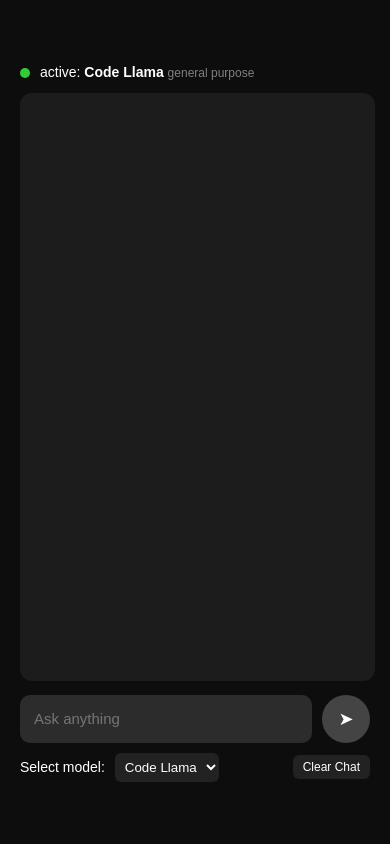
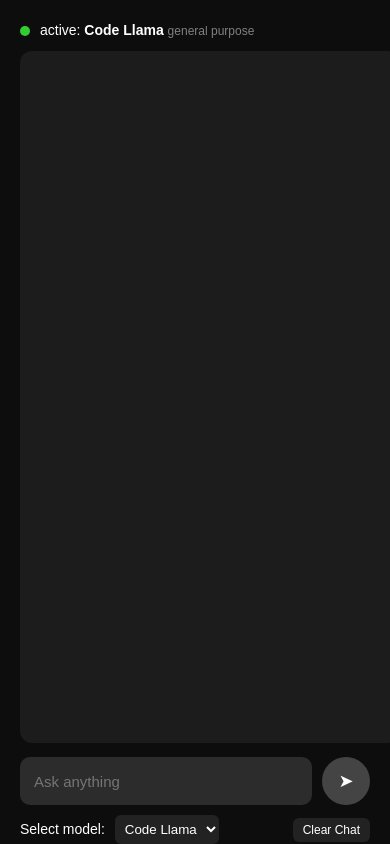
Before and after one commit to phani-tmp/Adabot, a React (Vite) app in the folder my-ada-app/: page / in a window 390 px wide. Built offline with nearby package versions, Linux system fonts and the light colour scheme.

Commit message:
fourth commit

```diff
--- a/my-ada-app/src/App.css
+++ b/my-ada-app/src/App.css
@@ -141,16 +141,23 @@ body, html {
 
 /* Mobile responsiveness */
 @media (max-width: 600px) {
-  .app-container{
-    height:90vh;
+  .app-container {
+    height: 100vh; /* Use full viewport height */
+    overflow: hidden; /* Prevent container scrolling */
+    padding-bottom: 0; /* Remove extra padding */
   }
+
+  .chat-area {
+    flex: 1; /* Take all available space */
+    overflow-y: auto; /* Allow scrolling just for chat */
+  }
+
+  /* Keep your existing mobile styles */
   .chat-bubble {
     max-width: 90%;
     font-size: 14px;
   }
-  .chat-area{
-    width: 90%;
-  }
+  /* ... other mobile styles ... */
   .clear-button {
     padding: 5px 10px;
     font-size: 12px;
```
